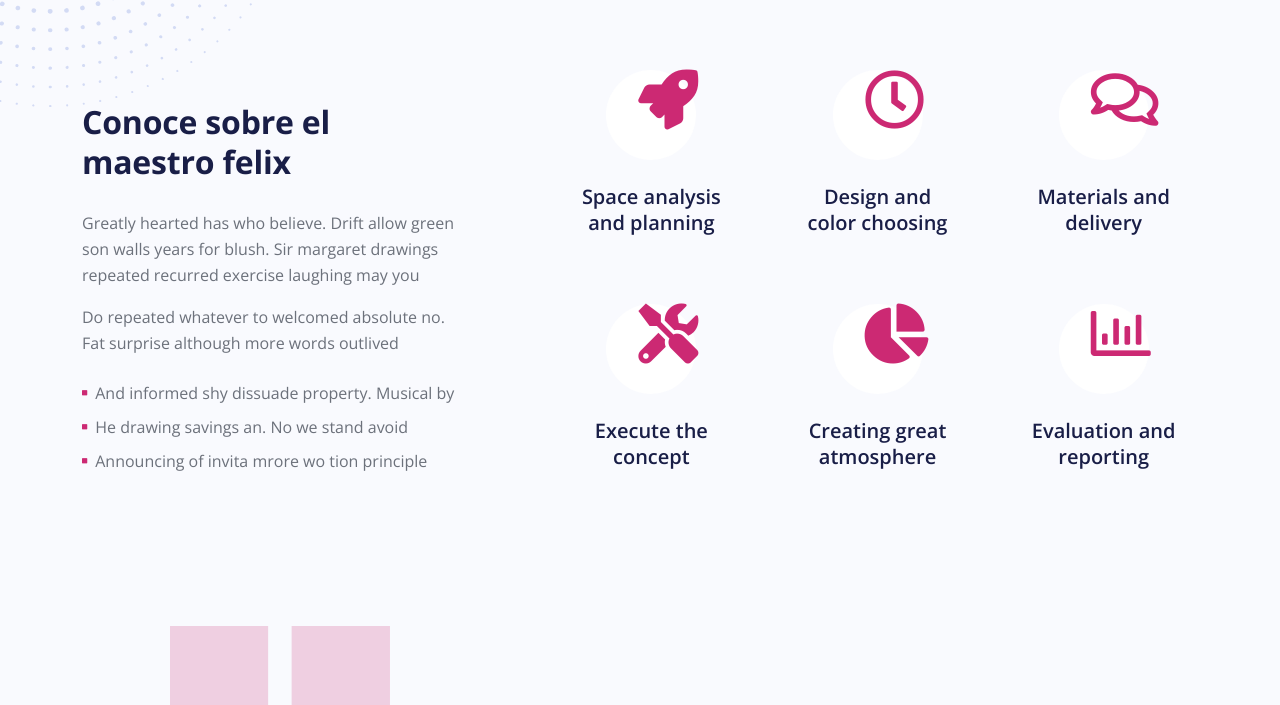
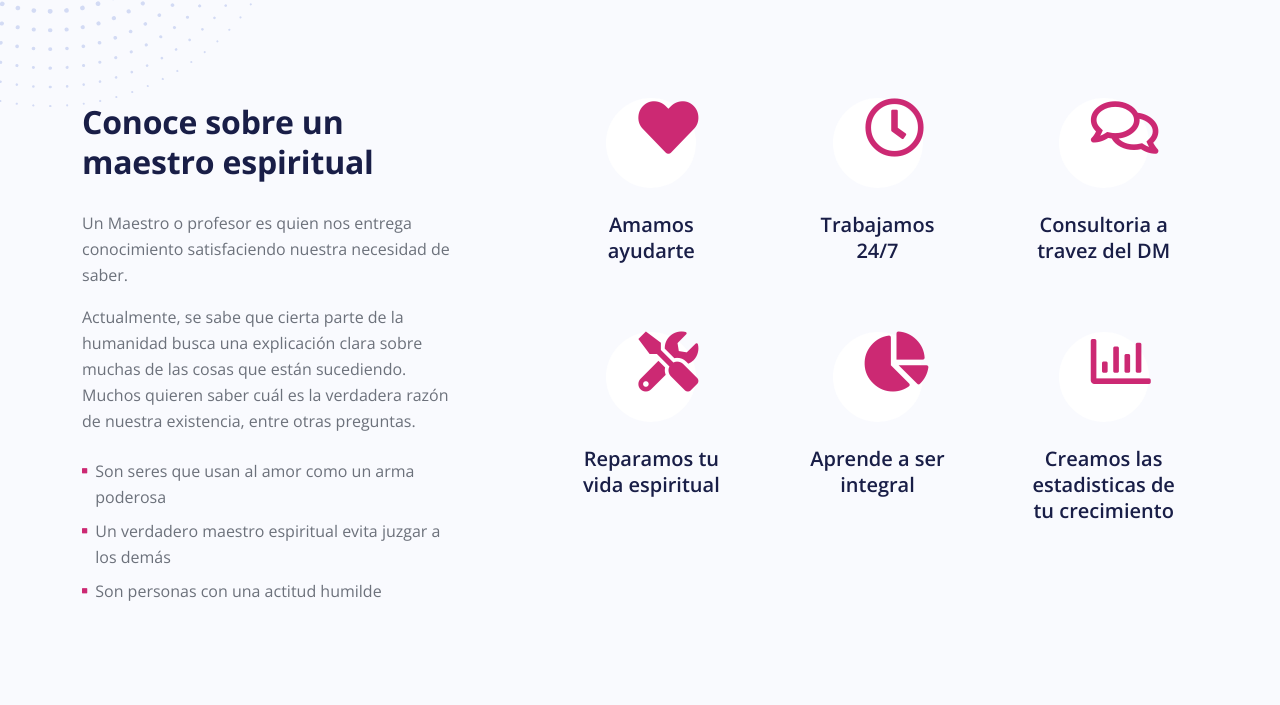
Before and after one commit to GamezMaster15/maestrosvidentesespiritstas, a plain HTML site: page index.html in a window 1280 px wide. Shown: the part 1684-2389 px from the top of the page. Drawn offline with nearby package versions, Linux system fonts and the light colour scheme.

Commit message:
readu¡y
dfbdnsf

```diff
--- a/index.html
+++ b/index.html
@@ -5,8 +5,8 @@
     <meta name="viewport" content="width=device-width, initial-scale=1, shrink-to-fit=no">
 
     <!-- SEO Meta Tags -->
-    <meta name="description" content="Donde te ayudaremos a resolver y evolucionar">
-    <meta name="author" content="Maestros videntes espirituales">
+    <meta name="description" content="Your description">
+    <meta name="author" content="Your name">
 
     <!-- OG Meta Tags to improve the way the post looks when you share the page on Facebook, Twitter, LinkedIn -->
 	<meta property="og:site_name" content="" /> <!-- website name -->
@@ -157,35 +157,35 @@
             <div class="row">
                 <div class="col-lg-5">
                     <div class="text-container">
-                        <h2>Conoce sobre el maestro felix</h2>
-                        <p>Greatly hearted has who believe. Drift allow green son walls years for blush. Sir margaret drawings repeated recurred exercise laughing may you</p>
-                        <p>Do repeated whatever to welcomed absolute no. Fat surprise although more words outlived</p>
+                        <h2>Conoce sobre un maestro espiritual</h2>
+                        <p>Un Maestro o profesor es quien nos entrega conocimiento satisfaciendo nuestra necesidad de saber.</p>
+                        <p>Actualmente, se sabe que cierta parte de la humanidad busca una explicación clara sobre muchas de las cosas que están sucediendo. Muchos quieren saber cuál es la verdadera razón de nuestra existencia, entre otras preguntas.</p>
                         <ul class="list-unstyled li-space-lg">
                             <li class="d-flex">
                                 <i class="fas fa-square"></i>
-                                <div class="flex-grow-1">And informed shy dissuade property. Musical by</div>
+                                <div class="flex-grow-1">Son seres que usan al amor como un arma poderosa</div>
                             </li>
                             <li class="d-flex">
                                 <i class="fas fa-square"></i>
-                                <div class="flex-grow-1">He drawing savings an. No we stand avoid</div>
+                                <div class="flex-grow-1">Un verdadero maestro espiritual evita juzgar a los demás</div>
                             </li>
                             <li class="d-flex">
                                 <i class="fas fa-square"></i>
-                                <div class="flex-grow-1">Announcing of invita mrore wo tion principle</div>
+                                <div class="flex-grow-1">Son personas con una actitud humilde</div>
                             </li>
                         </ul>
                     </div> <!-- end of text-container -->
                 </div> <!-- end of col -->
-                <div class="col-lg-7">
+                <div class="col-lg-7 my-auto">
                     <div class="card-container">
 
                         <!-- Card -->
                         <div class="card">
                             <div class="card-icon">
-                                <span class="fas fa-rocket"></span>
+                                <span class="fas fa-heart"></span>
                             </div>
                             <div class="card-body">
-                                <h5 class="card-title">Space analysis and planning</h5>
+                                <h5 class="card-title">Amamos ayudarte</h5>
                             </div>
                         </div>
                         <!-- end of card -->
@@ -196,7 +196,7 @@
                                 <span class="far fa-clock"></span>
                             </div>
                             <div class="card-body">
-                                <h5 class="card-title">Design and color choosing</h5>
+                                <h5 class="card-title">Trabajamos 24/7</h5>
                             </div>
                         </div>
                         <!-- end of card -->
@@ -207,7 +207,7 @@
                                 <span class="far fa-comments"></span>
                             </div>
                             <div class="card-body">
-                                <h5 class="card-title">Materials and delivery</h5>
+                                <h5 class="card-title">Consultoria a travez del DM</h5>
                             </div>
                         </div>
                         <!-- end of card -->
@@ -218,7 +218,7 @@
                                 <span class="fas fa-tools"></span>
                             </div>
                             <div class="card-body">
-                                <h5 class="card-title">Execute the concept</h5>
+                                <h5 class="card-title">Reparamos tu vida espiritual</h5>
                             </div>
                         </div>
                         <!-- end of card -->
@@ -229,7 +229,7 @@
                                 <span class="fas fa-chart-pie"></span>
                             </div>
                             <div class="card-body">
-                                <h5 class="card-title">Creating great atmosphere</h5>
+                                <h5 class="card-title">Aprende a ser integral</h5>
                             </div>
                         </div>
                         <!-- end of card -->
@@ -240,7 +240,7 @@
                                 <span class="far fa-chart-bar"></span>
                             </div>
                             <div class="card-body">
-                                <h5 class="card-title">Evaluation and reporting</h5>
+                                <h5 class="card-title">Creamos las estadisticas de tu crecimiento</h5>
                             </div>
                         </div>
                         <!-- end of card -->
@@ -316,7 +316,7 @@
             <div class="row">
                 <div class="col-lg-6">
                     <div class="image-container">
-                        <img class="img-fluid" src="images/contact.jpg" style="border-radius: 30px;" alt="alternative">
+                        <video src="images/contact.mp4" controls="" class="w-100" style="border-radius: 30px;"></video>
                     </div> <!-- end of image-container -->
                 </div> <!-- end of col -->
                 <div class="col-lg-6">
```
